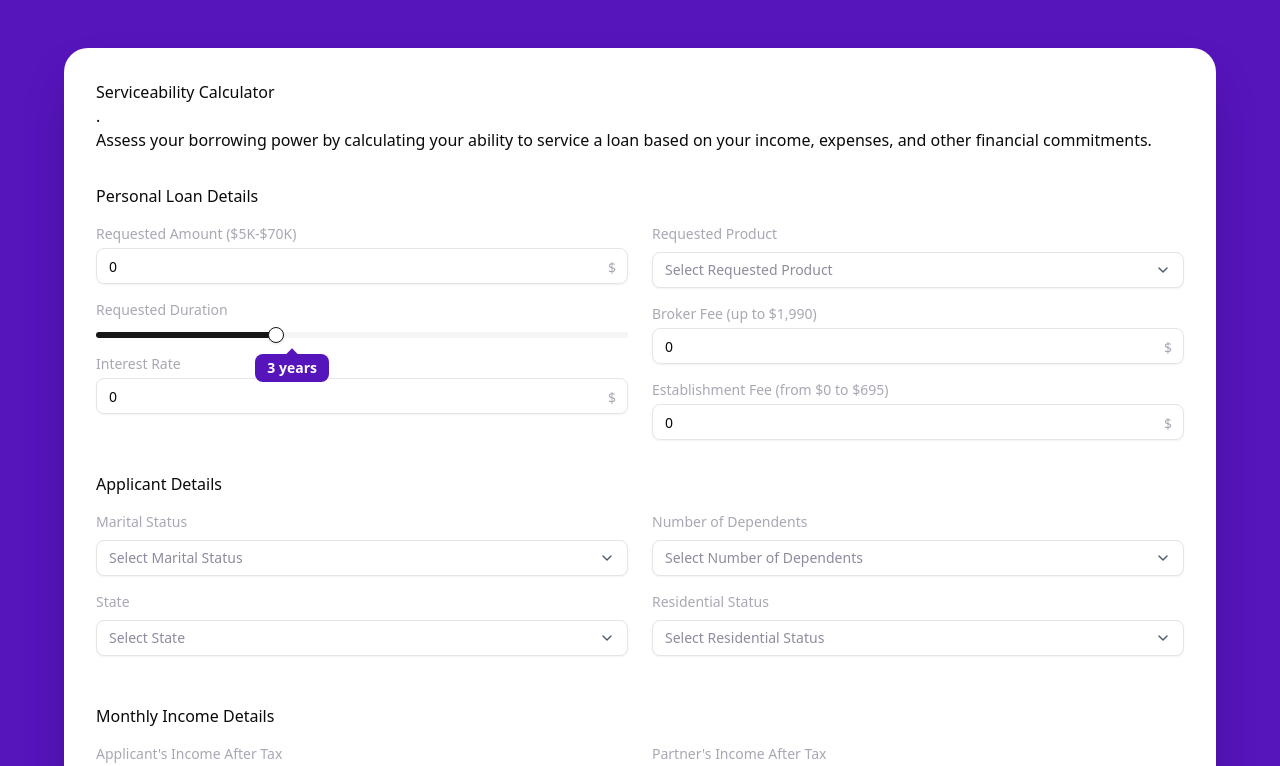
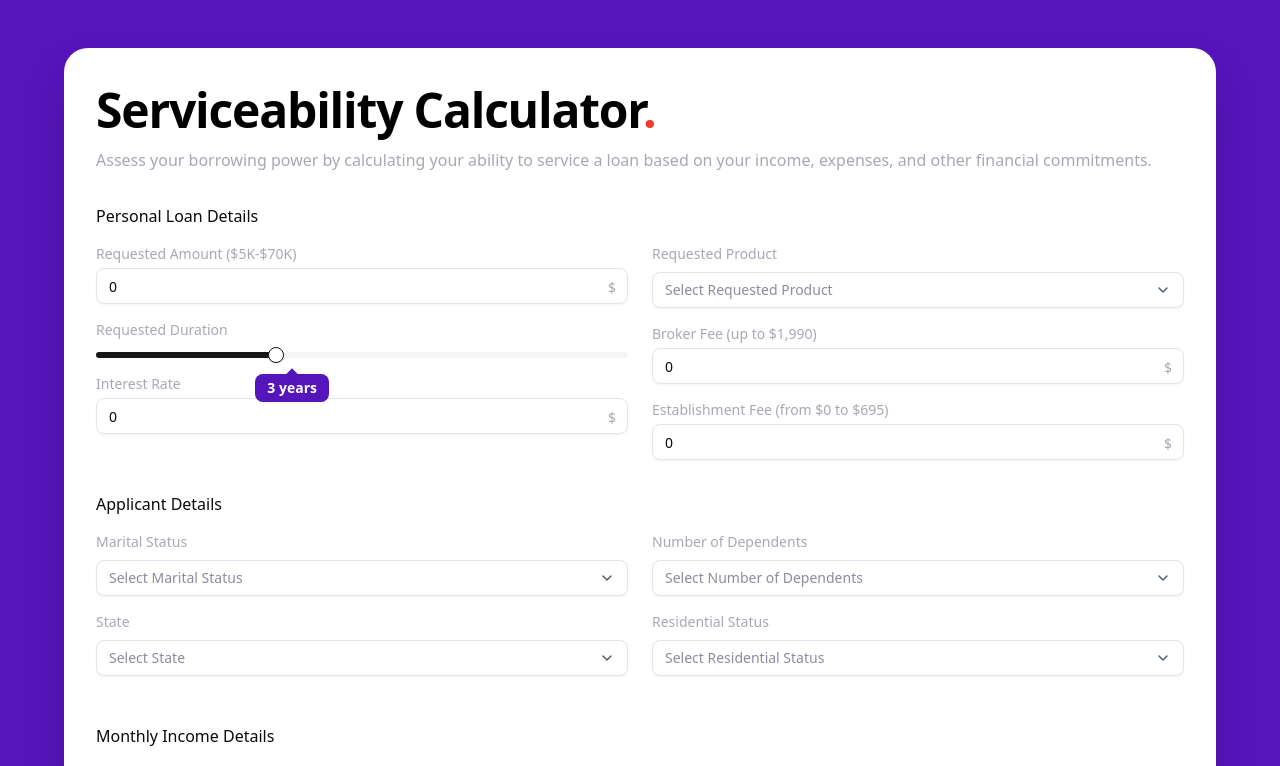
Before and after one commit to aleeshaloanoptions/serviceabilityCalculator, a Next.js app in the folder calculator/: page /serviceability in a window 1280 px wide. Shown: the top 766 px of the page. Built offline with nearby package versions, Linux system fonts and the light colour scheme.

Commit message:
added Tailwind to header

```diff
--- a/calculator/src/app/serviceability/page.tsx
+++ b/calculator/src/app/serviceability/page.tsx
@@ -79,9 +79,9 @@ return (
 
 {/* Header */}
 <div className="mb-8">
-<h1> Serviceability Calculator </h1>
-<span>.</span>
-<p>Assess your borrowing power by calculating your ability to service a loan based on your income, expenses, and other financial commitments. </p>
+<h1 className="text-4xl sm:text-5xl font-bold leading-tight tracking-tight text-black"> Serviceability Calculator
+<span className="text-[#F33829]">.</span> </h1>
+<p className="text-sm sm:text-base text-[#A8A8B4] mt-2">Assess your borrowing power by calculating your ability to service a loan based on your income, expenses, and other financial commitments. </p>
 </div>
 
 {/* Personal Loan Details */}
```
